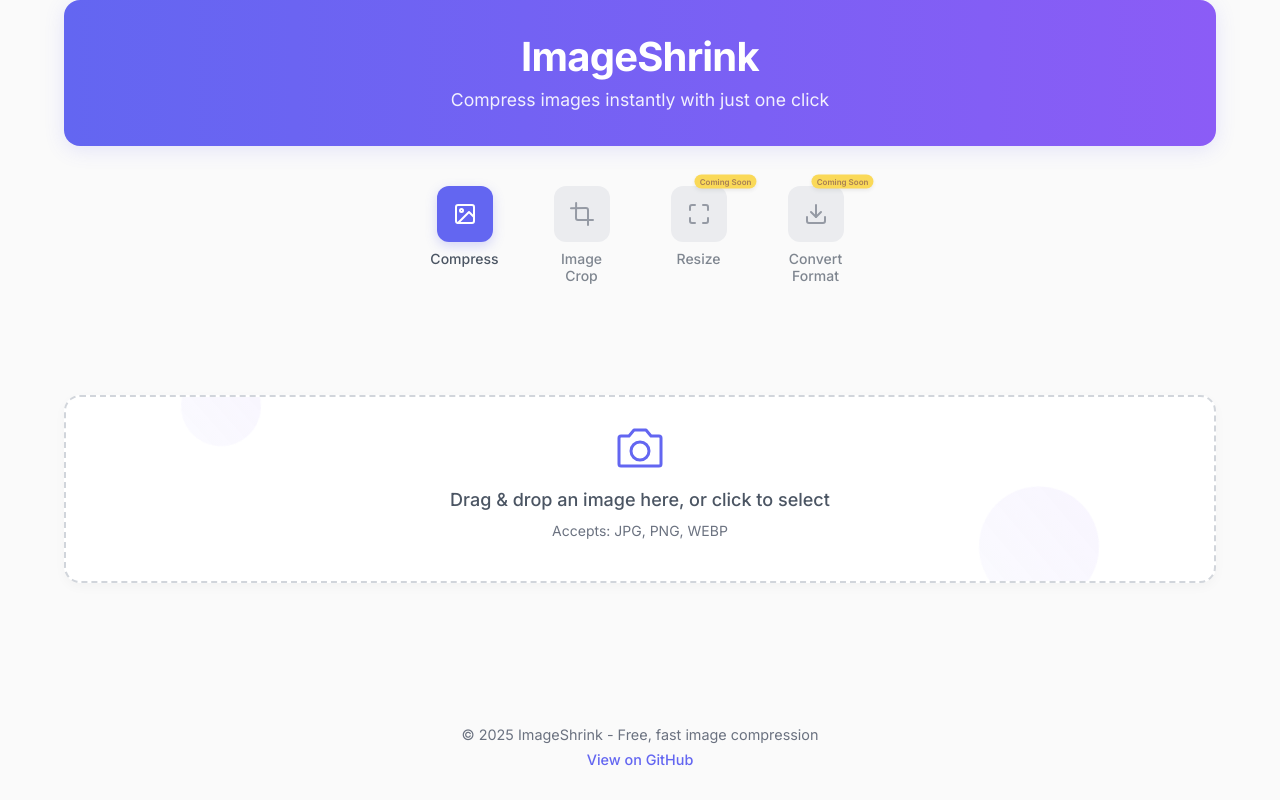
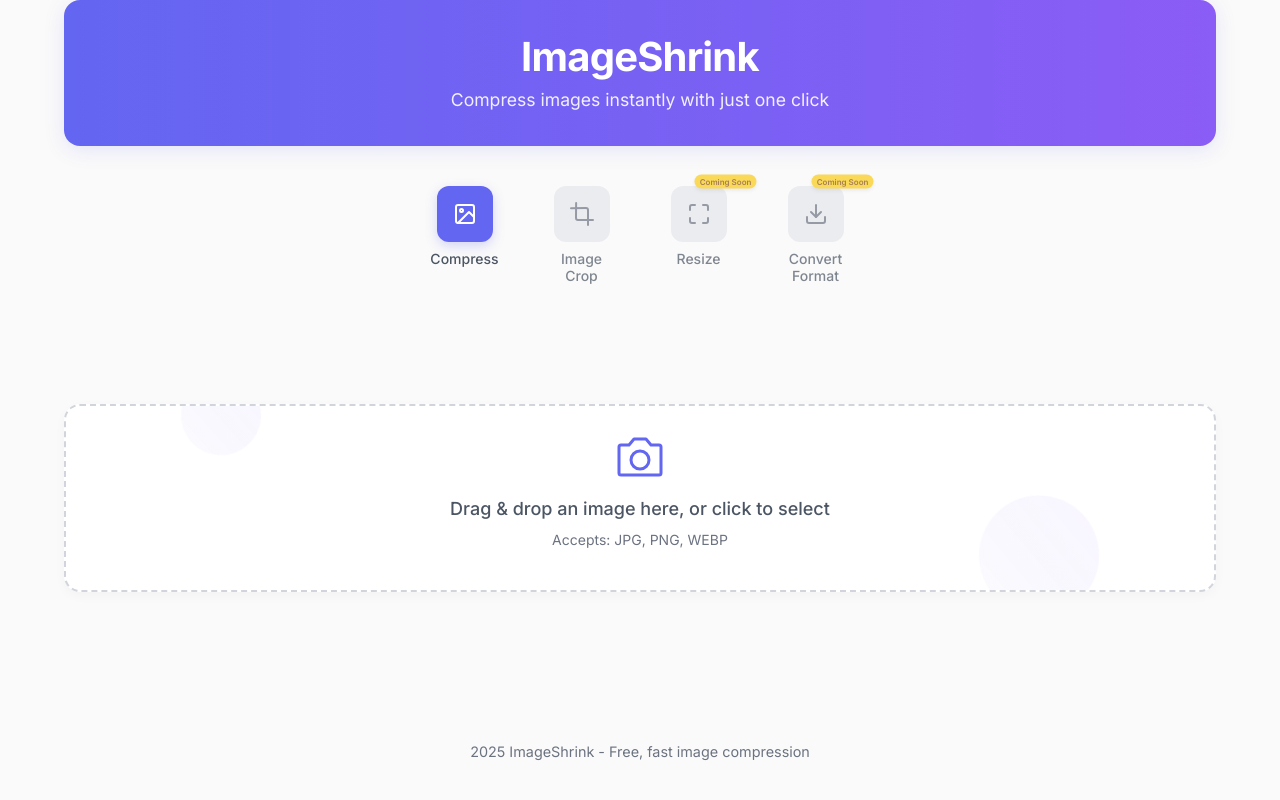
Before and after one commit to Haro-95/image-shrink, a React (Create React App) app: page / in a window 1280 px wide. Built offline with nearby package versions, Linux system fonts and the light colour scheme.

Commit message:
Remove GitHub repository link from footer

```diff
--- a/src/components/Footer.tsx
+++ b/src/components/Footer.tsx
@@ -13,27 +13,13 @@ const Copyright = styled.p`
   margin: 0.5rem 0;
 `;
 
-const GitHubLink = styled.a`
-  color: #6366f1;
-  text-decoration: none;
-  font-weight: 500;
-
-  &:hover {
-    text-decoration: underline;
-  }
-`;
-
 const Footer: React.FC = () => {
   const currentYear = new Date().getFullYear();
 
   return (
     <FooterContainer>
-      <Copyright>© {currentYear} ImageShrink - Free, fast image compression</Copyright>
-      <div>
-        <GitHubLink href="https://github.com/Haro-95/image-shrink" target="_blank" rel="noopener noreferrer">
-          View on GitHub
-        </GitHubLink>
-      </div>
+      <Copyright> {currentYear} ImageShrink - Free, fast image compression</Copyright>
+
     </FooterContainer>
   );
 };
```
